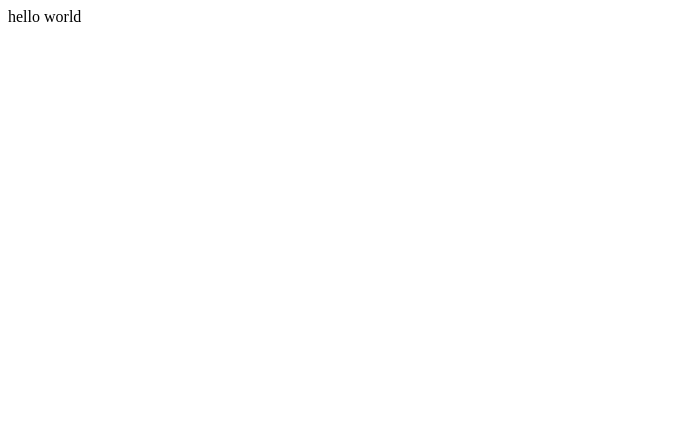
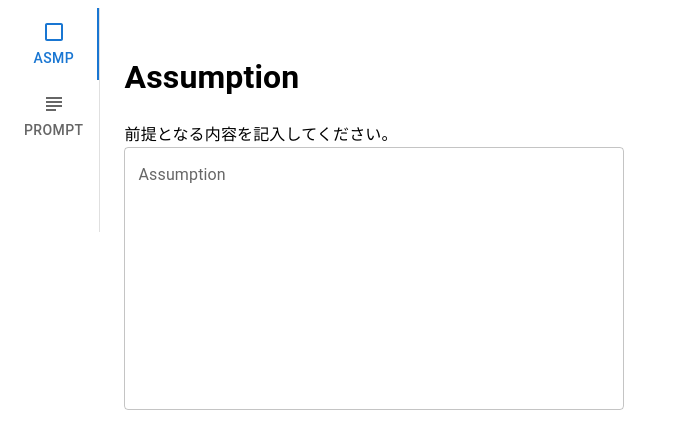
Before and after one commit to yo16/generator_prompt_webwriting, a React (Vite) app in the folder app-generate-prompt/: page / in a window 1280 px wide. Shown: the top 448 px of the page, without its empty margins (0-679 px from the left). Built offline with nearby package versions, Linux system fonts and the light colour scheme.

Commit message:
Created the overall framework

```diff
--- a/app-generate-prompt/src/App.tsx
+++ b/app-generate-prompt/src/App.tsx
@@ -1,12 +1,103 @@
+/*
+app全体
+*/
+
+import { useState } from "react";
+import Tabs from '@mui/material/Tabs';
+import Tab from '@mui/material/Tab';
+import Box from '@mui/material/Box';
+import CheckBoxIcon from '@mui/icons-material/CheckBox';
+import CheckBoxOutlineBlankIcon from '@mui/icons-material/CheckBoxOutlineBlank';
+import SubjectIcon from '@mui/icons-material/Subject';
+
+import TabPanel from "./components/TabPanel";
+import ContentBase, { PromptSeed } from "./contents/ContentBase";
 
 import "./App.css";
 
+
+
+
+function a11yProps(index: number) {
+    return {
+        id: `vertical-tab-${index}`,
+        'aria-controls': `vertical-tabpanel-${index}`,
+    };
+}
+
+
 function App() {
+    const [value, setValue] = useState(0);
+    const [seeds, setSeeds] = useState<PromptSeed[]>([]);
+
+    const handleChange = (event: React.SyntheticEvent, newValue: number) => {
+        setValue(newValue);
+    };
+
+    const handleSetSeed = (seed: PromptSeed) => {
+        // 同じタイトルのものがあれば削除
+        const newSeeds = seeds.filter(s => s.title !== seed.title);
+
+        // 新しいものを追加
+        newSeeds.push(seed);
+        setSeeds(newSeeds);
+    }
+
+    const hasSeed = (title: string) => {
+        return seeds.filter(
+            seed => (seed.title === title) && (seed.content.length > 0)
+        ).length > 0;
+    }
+
     return (
         <>
-            <div>
-                hello world
-            </div>
+            <Box
+                sx={{
+                    flexGrow: 1,
+                    bgcolor: 'background.paper',
+                    display: 'flex',
+                    height: 224,
+                }}
+            >
+                <Tabs
+                    orientation="vertical"
+                    variant="scrollable"
+                    value={value}
+                    onChange={handleChange}
+                    aria-label="basic tabs example"
+                    sx={{ borderRight: 1, borderColor: 'divider' }}
+                >
+                    <Tab
+                        icon={
+                            hasSeed("Assumption")
+                                ? <CheckBoxIcon sx={{ color: "green" }} />
+                                : <CheckBoxOutlineBlankIcon />
+                        }
+                        label="ASMP"
+                        {...a11yProps(0)}
+                    />
+                    <Tab
+                        icon={<SubjectIcon />}
+                        label="PROMPT"
+                        {...a11yProps(1)}
+                    />
+
+                </Tabs>
+                <TabPanel value={value} index={0}>
+                    <ContentBase
+                        contentTitle="Assumption"
+                        contentDescription="前提となる内容を記入してください。"
+                        handleSetSeed={handleSetSeed}
+                    />
+                </TabPanel>
+                <TabPanel value={value} index={1}>
+                    <ContentBase
+                        contentTitle="Prompt"
+                        contentDescription="前提となる内容を記入してください。"
+                        handleSetSeed={handleSetSeed}
+                    />
+                </TabPanel>
+            </Box>
         </>
     )
 }
--- /dev/null
+++ b/app-generate-prompt/src/components/TabPanel.tsx
@@ -0,0 +1,37 @@
+/*
+タブの１つ
+*/
+
+import Box from '@mui/material/Box';
+import Typography from '@mui/material/Typography';
+
+import { PromptSeed } from '../contents/ContentBase';
+
+
+
+
+interface TabPanelProps {
+    children?: React.ReactNode;
+    index: number;
+    value: number;
+    handleSetSeed?: (seed: PromptSeed) => void;
+}
+export default function TabPanel(props: TabPanelProps) {
+    const { children, value, index, handleSetSeed, ...other } = props;
+
+    return (
+        <div
+            role="tabpanel"
+            hidden={value !== index}
+            id={`simple-tabpanel-${index}`}
+            aria-labelledby={`simple-tab-${index}`}
+            {...other}
+        >
+            {value === index && (
+                <Box sx={{ p: 3 }}>
+                    <Typography>{children}</Typography>
+                </Box>
+            )}
+        </div>
+    );
+}
--- /dev/null
+++ b/app-generate-prompt/src/contents/ContentBase.tsx
@@ -0,0 +1,58 @@
+/*
+ContentBase
+説明と入力ボックスだけのコンテンツ
+*/
+
+import { useState } from "react";
+import Box from '@mui/material/Box';
+import TextField from '@mui/material/TextField';
+
+
+export interface PromptSeed {
+    title: string;
+    content: string;
+}
+
+
+export default function ContentBase(
+    props: {
+        handleSetSeed: (seed: PromptSeed) => void;
+        contentTitle: string;
+        contentDescription: string;
+    }
+) {
+    const { handleSetSeed, contentTitle, contentDescription } = props;
+    const [content, setContent] = useState("");
+
+    const handleOnChange = (value: string) => {
+        setContent(value);
+        handleSetSeed({
+            title: contentTitle,
+            content: value
+        });
+    };
+
+    return (
+        <div>
+            <h1>{contentTitle}</h1>
+            <Box
+                sx={{
+                    display: 'flex',
+                    flexDirection: 'column'
+                }}
+            >
+                {contentDescription}
+                <TextField
+                    label={contentTitle}
+                    value={content}
+                    onChange={(e) => handleOnChange(e.target.value)}
+                    multiline
+                    rows={10}
+                    sx={{
+                        width: '500px',
+                    }}
+                />
+            </Box>
+        </div>
+    )
+}
```
Also changed, not shown: app-generate-prompt/package.json (+7 -1 lines), 1 other file (tests, documents, lock files or other folders).
